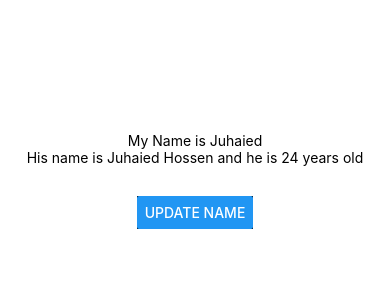
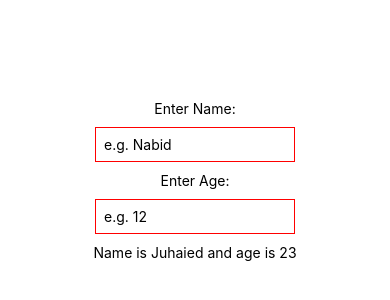
Before and after one commit to Juhaied/react-native-mbl, a React Native app in the folder my-app/: screen / in a window 390 px wide. Shown: the part 242-542 px from the top of the page. Built offline with nearby package versions, Linux system fonts and the light colour scheme.

Commit message:
Text Inputs

```diff
--- a/my-app/App.js
+++ b/my-app/App.js
@@ -1,21 +1,29 @@
 import { StatusBar } from 'expo-status-bar';
-import { Button, StyleSheet, Text, View } from 'react-native';
+import { TextInput, StyleSheet, Text, View } from 'react-native';
 import { useState } from 'react';
 export default function App() {
 
 
   const [name,setName] =useState('Juhaied');
-  const [person,setPerson] = useState({name : 'Juhaied Hossen',age:24});
-  const clickHandler = () =>{
-    setName('Nabid');
-  }
+  const [age,setAge] = useState(23);
+
   return (
     <View style={styles.container}>
-      <Text>My Name is {name}</Text>
-      <Text>His name is {person.name} and he is {person.age} years old</Text>
-      <View style={styles.buttonContainer}>
-        <Button title='Update Name' onPress={clickHandler}/>
-      </View>
+      <Text>Enter Name:</Text>
+      <TextInput
+      //multiline       --> it is used for multiline inputs Ex: like i want to describe a product
+      style={styles.input}
+      placeholder='e.g. Nabid'
+      onChangeText={(val) => setName(val)} />
+
+      <Text>Enter Age:</Text>
+      <TextInput
+      keyboardType='numeric'
+      style={styles.input}
+      placeholder='e.g. 12'
+      onChangeText={(val) => setAge(val)} />
+
+      <Text>Name is {name} and age is {age}</Text>
     </View>
   );
 }
@@ -27,20 +35,12 @@ const styles = StyleSheet.create({
     alignItems: 'center',
     justifyContent: 'center',
   },
-  header:{
-    backgroundColor :'pink',
-    padding : 20,
-  },
-  boldText:{
-    fontWeight: 'bold',
-  },
-  body:{
-    backgroundColor:'yellow',
-    padding:20,
-  },
-  buttonContainer :{
-    marginTop:30,
-    backgroundColor:'black'
+  input :{
+    borderWidth:1,
+    borderColor: 'red',
+    padding:8,
+    margin:10,
+    width:200,
   }
 
 });
```
